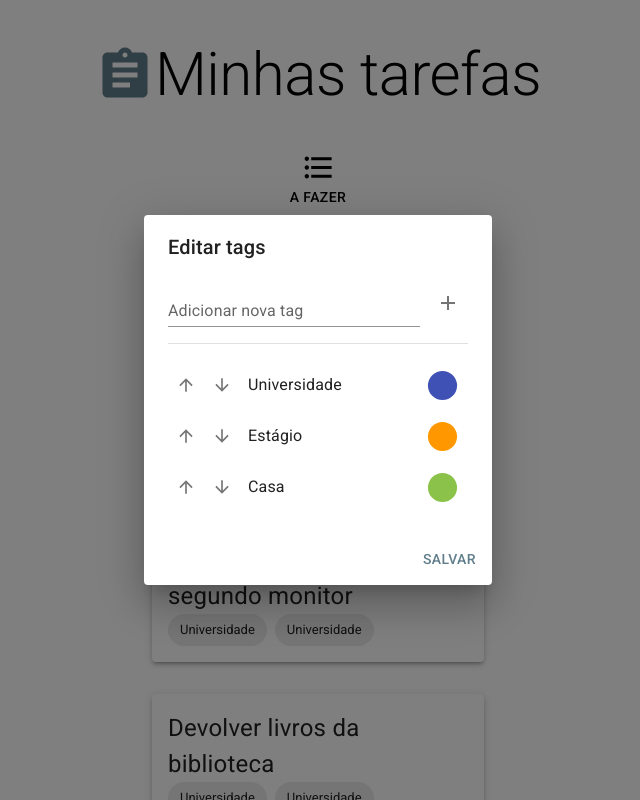
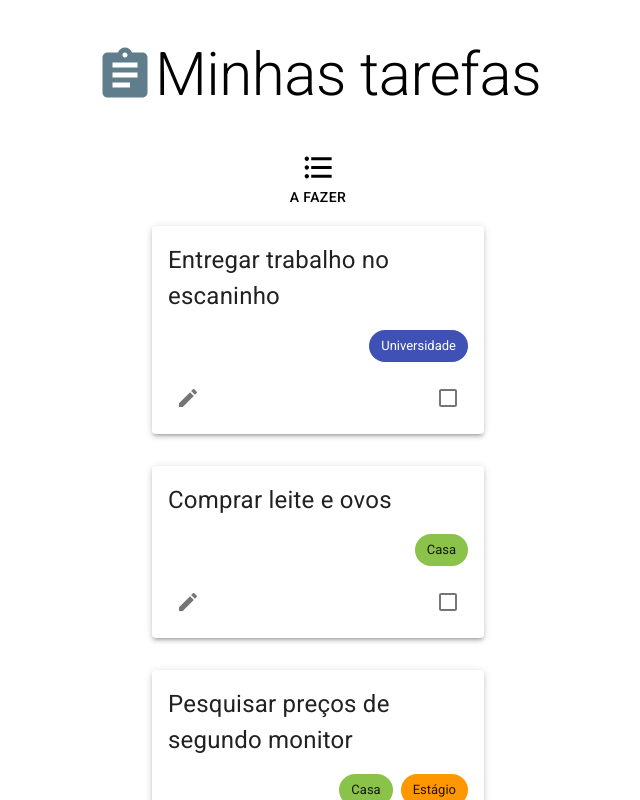
Before and after one commit to jpdurigan/task-app, a React (Create React App) app: page / in a window 1280 px wide. Shown: the top 800 px of the page, without its empty margins (322-962 px from the left). Built offline with nearby package versions, Linux system fonts and the light colour scheme.

Commit message:
creates visuals for task box

```diff
--- a/src/App.tsx
+++ b/src/App.tsx
@@ -8,15 +8,19 @@ import {
 	Chip,
 	Container,
 	Divider,
+	IconButton,
 	Paper,
+	Select,
 	Stack,
 	Tab,
 	Tabs,
 	Typography,
 } from "@mui/material";
 import { border, Box } from "@mui/system";
-import { FormatListBulleted } from "@mui/icons-material";
+import { CheckBoxOutlineBlank, Delete, Edit, FormatListBulleted } from "@mui/icons-material";
 import { Database } from "./components/Database";
+import { TagStack } from "./components/tag/TagStack";
+import { TaskBox } from "./components/task/TaskBox";
 
 const App: React.FC = () => {
 	const [tasks, setTasks] = useState<Task[]>(exampleData);
@@ -47,7 +51,7 @@ const App: React.FC = () => {
 								<FormatListBulleted fontSize="large" />
 								<Typography variant="button">A fazer</Typography>
 								{tasks.map((task) => (
-									<TaskBox task={task} />
+									<TaskBox task={task} database={appDatabase} />
 								))}
 							</>
 						</Box>
@@ -55,37 +59,10 @@ const App: React.FC = () => {
 					</Box>
 				</Container>
 				{/* <NoteDialog /> */}
-				<TagDialog database={appDatabase} show={true} />
+				{/* <TagDialog database={appDatabase} show={true} /> */}
 			</div>
 		</ThemeApp>
 	);
 };
 
-interface TaskBoxProps {
-	task: Task;
-}
-const TaskBox: React.FC<TaskBoxProps> = ({ task }) => {
-	return (
-		<Box
-			display="flex"
-			flexDirection="column"
-			alignItems="center"
-			justifyContent="center"
-			padding={2}
-			gap={2}
-		>
-			<Paper
-				elevation={3}
-				sx={{ width: 300, padding: "1em" }}
-			>
-				<Typography fontSize="1.5em">{task.text}</Typography>
-				<Stack direction="row" spacing={1}>
-					<Chip label="Universidade" />
-					<Chip label="Universidade" />
-				</Stack>
-			</Paper>
-		</Box>
-	);
-};
-
 export default App;
--- /dev/null
+++ b/src/components/tag/TagStack.tsx
@@ -0,0 +1,25 @@
+import { Stack, Chip, SxProps, Theme } from "@mui/material";
+import { Database } from "../Database";
+import { ThemeApp } from "../Theme";
+
+interface TagStackProps {
+	tagList: number[];
+	database: Database;
+    sx?: SxProps<Theme>;
+}
+
+export const TagStack: React.FC<TagStackProps> = ({ tagList, database, sx }) => {
+	return (
+		<Stack direction="row" gap={1} sx={sx !== undefined ? sx : {}} >
+			{tagList.map((id: number) => (
+				<ThemeApp color={database.getTag(id).color}>
+					<Chip
+						label={database.getTag(id).label}
+						key={`new-note-selected-tag-${id}`}
+						color="primary"
+					/>
+				</ThemeApp>
+			))}
+		</Stack>
+	);
+};
--- /dev/null
+++ b/src/components/task/TaskBox.tsx
@@ -0,0 +1,44 @@
+import { Edit, CheckBoxOutlineBlank } from "@mui/icons-material";
+import { Box, Paper, Typography, Stack, IconButton } from "@mui/material";
+import { Database } from "../Database";
+import { Task } from "../Model";
+import { TagStack } from "../tag/TagStack";
+
+interface TaskBoxProps {
+	task: Task;
+	database: Database;
+}
+
+export const TaskBox: React.FC<TaskBoxProps> = ({ task, database }) => {
+	return (
+		<Box
+			display="flex"
+			flexDirection="column"
+			alignItems="center"
+			justifyContent="center"
+			padding={2}
+			gap={2}
+		>
+			<Paper elevation={3} sx={{ width: 300, padding: "1em" }}>
+				<Typography fontSize="1.5em">{task.text}</Typography>
+				<TagStack
+					tagList={task.tags}
+					database={database}
+					sx={{ margin: "1em 0", justifyContent: "flex-end" }}
+				/>
+				<Stack direction="row">
+					<Box component="span" textAlign="left" width="100%">
+						<IconButton>
+							<Edit />
+						</IconButton>
+					</Box>
+					<Box component="span" textAlign="right">
+						<IconButton>
+							<CheckBoxOutlineBlank />
+						</IconButton>
+					</Box>
+				</Stack>
+			</Paper>
+		</Box>
+	);
+};
--- a/src/components/task/TaskDialog.tsx
+++ b/src/components/task/TaskDialog.tsx
@@ -57,7 +57,7 @@ export const NoteDialog: React.FC = () => {
 								setTags(newTags);
 							}}
 							renderValue={(selected: string[]) => (
-								<Box display="flex" gap={1}>
+								<Stack direction="row" gap={1}>
 									{selected.map((id: string) => (
 										<ThemeApp color={TagFromId(id).color}>
 											<Chip
@@ -67,7 +67,7 @@ export const NoteDialog: React.FC = () => {
 											/>
 										</ThemeApp>
 									))}
-								</Box>
+								</Stack>
 							)}
 						>
 							{exampleTags.map((tag: Tag) => (
```
